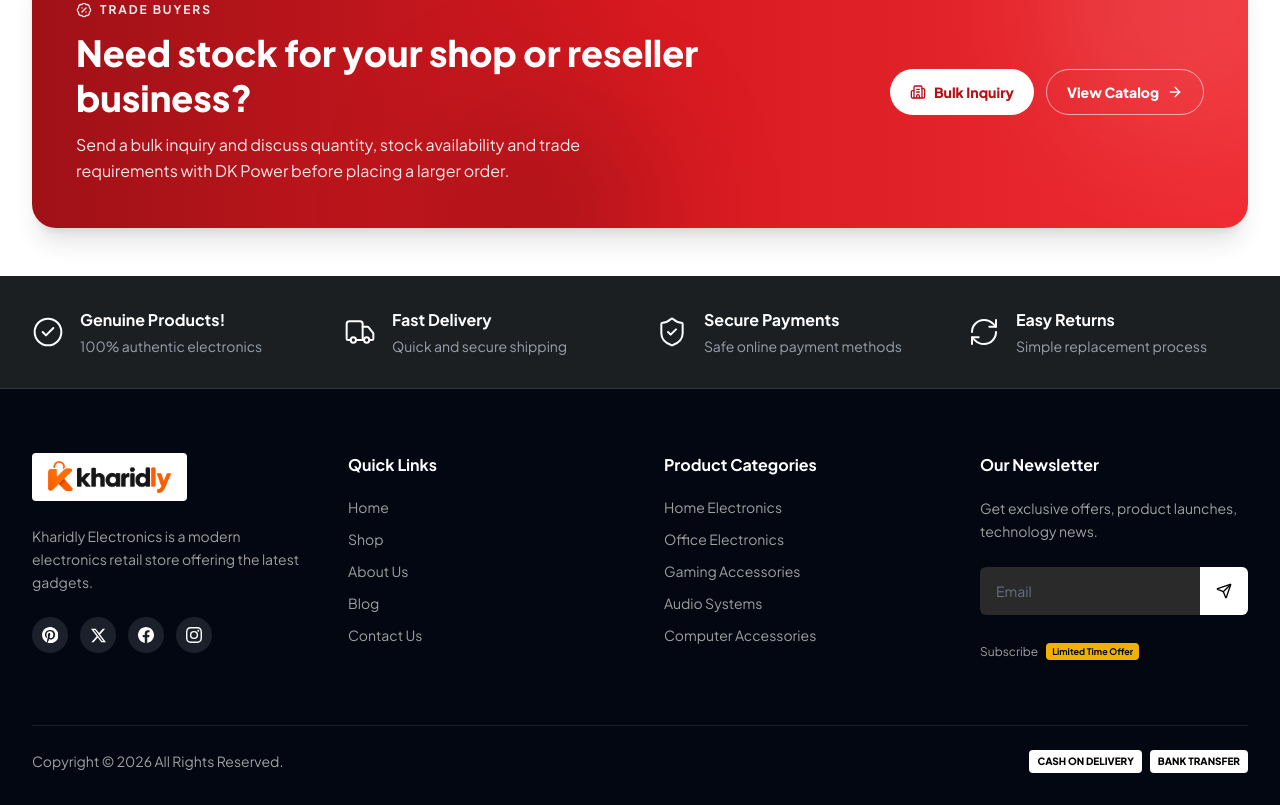
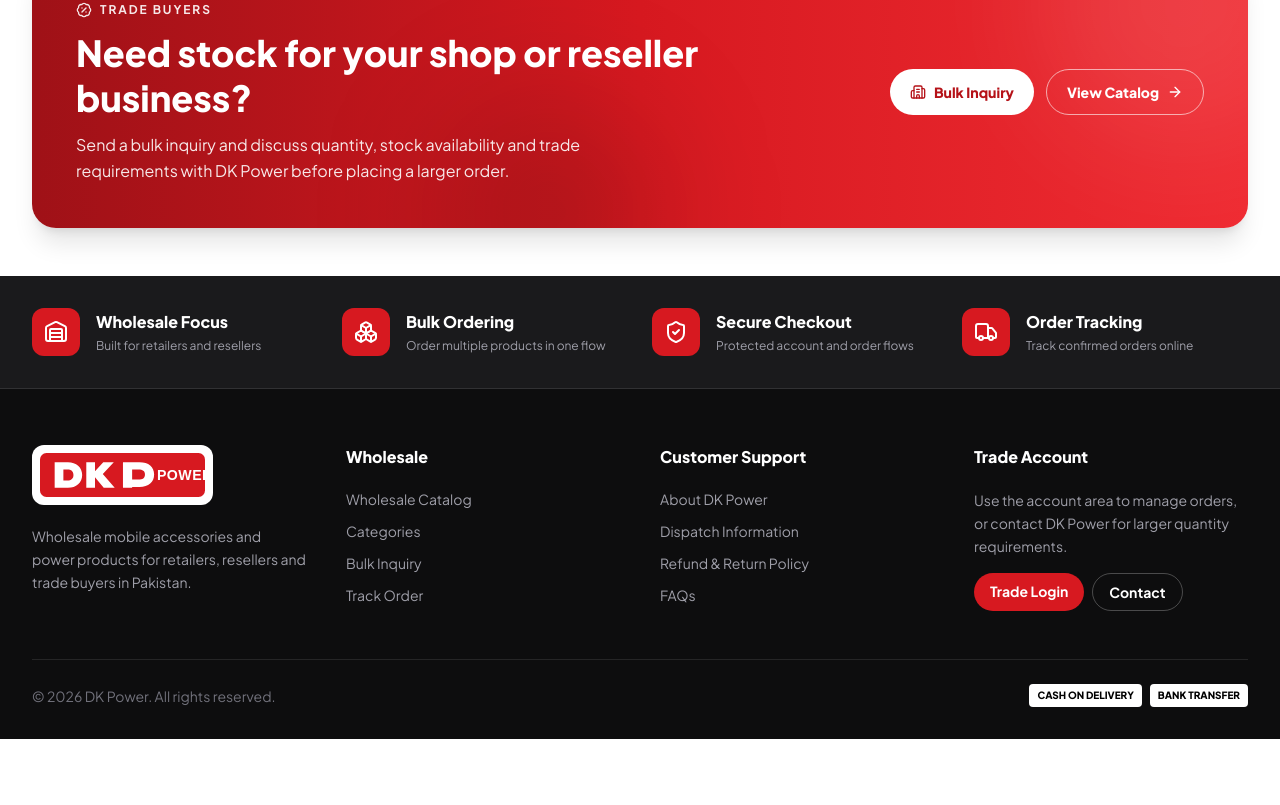
Before and after one commit to rovaidkhan07/Dpower-, a Next.js app: page / in a window 1280 px wide. Shown: the part 2496-3301 px from the top of the page. After the commit the page ends 3235 px from the top, so only its background shows below. Built offline with nearby package versions, Linux system fonts and the light colour scheme; no server answers; the database is empty.

Commit message:
feat: replace Kharidly footer with DK Power wholesale footer

```diff
--- a/src/components/storefront/footer.tsx
+++ b/src/components/storefront/footer.tsx
@@ -1,142 +1,70 @@
 import React from "react";
 import Link from "next/link";
 import Image from "next/image";
-import { CheckCircle2, Truck, ShieldCheck, RefreshCw, Send } from "lucide-react";
+import { Boxes, ShieldCheck, Truck, Warehouse } from "lucide-react";
 
 export function Footer() {
+  const features = [
+    { icon: Warehouse, title: "Wholesale Focus", text: "Built for retailers and resellers" },
+    { icon: Boxes, title: "Bulk Ordering", text: "Order multiple products in one flow" },
+    { icon: ShieldCheck, title: "Secure Checkout", text: "Protected account and order flows" },
+    { icon: Truck, title: "Order Tracking", text: "Track confirmed orders online" },
+  ];
+
   return (
     <footer className="w-full font-sans">
-
-      {/* Top Feature Bar */}
-      <div className="bg-[#1C1F22] text-white py-8 border-b border-white/10">
-        <div className="max-w-[1280px] mx-auto px-5 lg:px-8">
-          <div className="grid grid-cols-1 md:grid-cols-2 lg:grid-cols-4 gap-6 lg:gap-8">
-
-            <div className="flex items-center gap-4">
-              <CheckCircle2 className="w-8 h-8 text-white stroke-[1.5]" />
-              <div className="flex flex-col">
-                <span className="font-bold text-base mb-1">Genuine Products!</span>
-                <span className="text-sm text-gray-400">100% authentic electronics</span>
-              </div>
+      <div className="border-b border-white/10 bg-[#1a1a1c] py-8 text-white">
+        <div className="mx-auto grid max-w-[1280px] grid-cols-1 gap-6 px-5 sm:grid-cols-2 lg:grid-cols-4 lg:px-8">
+          {features.map(({ icon: Icon, title, text }) => (
+            <div key={title} className="flex items-center gap-4">
+              <div className="flex h-12 w-12 shrink-0 items-center justify-center rounded-xl bg-primary"><Icon className="h-6 w-6" /></div>
+              <div><div className="font-extrabold">{title}</div><div className="mt-1 text-xs text-zinc-400">{text}</div></div>
             </div>
-
-            <div className="flex items-center gap-4">
-              <Truck className="w-8 h-8 text-white stroke-[1.5]" />
-              <div className="flex flex-col">
-                <span className="font-bold text-base mb-1">Fast Delivery</span>
-                <span className="text-sm text-gray-400">Quick and secure shipping</span>
-              </div>
-            </div>
-
-            <div className="flex items-center gap-4">
-              <ShieldCheck className="w-8 h-8 text-white stroke-[1.5]" />
-              <div className="flex flex-col">
-                <span className="font-bold text-base mb-1">Secure Payments</span>
-                <span className="text-sm text-gray-400">Safe online payment methods</span>
-              </div>
-            </div>
-
-            <div className="flex items-center gap-4">
-              <RefreshCw className="w-8 h-8 text-white stroke-[1.5]" />
-              <div className="flex flex-col">
-                <span className="font-bold text-base mb-1">Easy Returns</span>
-                <span className="text-sm text-gray-400">Simple replacement process</span>
-              </div>
-            </div>
-
-          </div>
+          ))}
         </div>
       </div>
 
-      {/* Main Footer */}
-      <div className="bg-gray-950 text-white pt-16 pb-8">
-        <div className="max-w-[1280px] mx-auto px-5 lg:px-8">
-          <div className="grid grid-cols-1 md:grid-cols-2 lg:grid-cols-4 gap-12 mb-16">
-
-            {/* Logo & Description */}
-            <div className="flex flex-col gap-6 items-start">
-              <Link href="/" className="flex items-center">
-                <div className="bg-white px-4 py-2 rounded-sm inline-flex">
-                  <Image src="/logo/kharidly-logo.png" alt="Kharidly" width={128} height={32} className="h-8 w-auto object-contain" loading="lazy" />
-                </div>
-              </Link>
-              <p className="text-[#A0A0A0] text-sm leading-relaxed">
-                Kharidly Electronics is a modern electronics retail store offering the latest gadgets.
-              </p>
-
-              <div className="flex items-center gap-3">
-                <a href="#" className="w-9 h-9 rounded-full bg-white/10 flex items-center justify-center text-white hover:text-white transition-colors group">
-                  <svg viewBox="0 0 24 24" fill="currentColor" className="w-4 h-4 transition-transform group-hover:scale-110"><path d="M12.017 0C5.396 0 .029 5.367.029 11.987c0 5.079 3.158 9.417 7.618 11.162-.105-.949-.199-2.403.041-3.439.219-.937 1.406-5.957 1.406-5.957s-.359-.72-.359-1.781c0-1.663.967-2.911 2.168-2.911 1.024 0 1.518.769 1.518 1.688 0 1.029-.653 2.567-.992 3.992-.285 1.193.6 2.165 1.775 2.165 2.128 0 3.768-2.245 3.768-5.487 0-2.861-2.063-4.869-5.008-4.869-3.41 0-5.409 2.562-5.409 5.199 0 1.033.394 2.143.889 2.741.099.12.112.225.085.345-.09.375-.293 1.199-.334 1.363-.053.225-.172.271-.401.165-1.495-.69-2.433-2.878-2.433-4.646 0-3.776 2.748-7.252 7.951-7.252 4.188 0 7.449 2.986 7.449 6.969 0 4.167-2.626 7.521-6.273 7.521-1.225 0-2.378-.636-2.772-1.391l-.754 2.873c-.272 1.039-1.01 2.34-1.503 3.136 1.439.444 2.964.685 4.537.685 6.621 0 11.988-5.367 11.988-11.988C24.004 5.367 18.638 0 12.017 0z"/></svg>
-                </a>
-                <a href="#" className="w-9 h-9 rounded-full bg-white/10 flex items-center justify-center text-white hover:text-white transition-colors group">
-                  <svg viewBox="0 0 24 24" fill="currentColor" className="w-[15px] h-[15px] transition-transform group-hover:scale-110"><path d="M18.901 1.153h3.68l-8.04 9.19L24 22.846h-7.406l-5.8-7.584-6.638 7.584H.474l8.6-9.83L0 1.154h7.594l5.243 6.932ZM17.61 20.644h2.039L6.486 3.24H4.298Z"/></svg>
-                </a>
-                <a href="#" className="w-9 h-9 rounded-full bg-white/10 flex items-center justify-center text-white hover:text-white transition-colors group">
-                  <svg viewBox="0 0 24 24" fill="currentColor" className="w-4 h-4 transition-transform group-hover:scale-110"><path d="M24 12.073c0-6.627-5.373-12-12-12s-12 5.373-12 12c0 5.99 4.388 10.954 10.125 11.854v-8.385H7.078v-3.469h3.047V9.43c0-3.007 1.792-4.669 4.533-4.669 1.312 0 2.686.235 2.686.235v2.953H15.83c-1.491 0-1.956.925-1.956 1.874v2.25h3.328l-.532 3.469h-2.796v8.385C19.612 23.027 24 18.062 24 12.073z"/></svg>
-                </a>
-                <a href="#" className="w-9 h-9 rounded-full bg-white/10 flex items-center justify-center text-white hover:text-white transition-colors group">
-                  <svg viewBox="0 0 24 24" fill="currentColor" className="w-4 h-4 transition-transform group-hover:scale-110"><path d="M12 2.163c3.204 0 3.584.012 4.85.07 3.252.148 4.771 1.691 4.919 4.919.058 1.265.069 1.645.069 4.849 0 3.205-.012 3.584-.069 4.849-.149 3.225-1.664 4.771-4.919 4.919-1.266.058-1.644.07-4.85.07-3.204 0-3.584-.012-4.849-.07-3.26-.149-4.771-1.699-4.919-4.92-.058-1.265-.07-1.644-.07-4.849 0-3.204.013-3.583.07-4.849.149-3.227 1.664-4.771 4.919-4.919 1.266-.057 1.645-.069 4.849-.069zM12 0C8.741 0 8.333.014 7.053.072 2.695.272.273 2.69.073 7.052.014 8.333 0 8.741 0 12c0 3.259.014 3.668.072 4.948.2 4.358 2.618 6.78 6.98 6.98C8.333 23.986 8.741 24 12 24c3.259 0 3.668-.014 4.948-.072 4.354-.2 6.782-2.618 6.979-6.98.059-1.28.073-1.689.073-4.948 0-3.259-.014-3.667-.072-4.947-.196-4.354-2.617-6.78-6.979-6.98C15.668.014 15.259 0 12 0zm0 5.838a6.162 6.162 0 100 12.324 6.162 6.162 0 000-12.324zM12 16a4 4 0 110-8 4 4 0 010 8zm6.406-11.845a1.44 1.44 0 100 2.881 1.44 1.44 0 000-2.881z"/></svg>
-                </a>
-              </div>
+      <div className="bg-[#0d0d0e] pb-8 pt-14 text-white">
+        <div className="mx-auto max-w-[1280px] px-5 lg:px-8">
+          <div className="mb-12 grid grid-cols-1 gap-10 md:grid-cols-2 lg:grid-cols-4">
+            <div>
+              <Link href="/" className="inline-flex rounded-xl bg-white p-2"><Image src="/logo/dk-power.svg" alt="DK Power" width={180} height={48} className="h-11 w-auto" /></Link>
+              <p className="mt-5 max-w-xs text-sm leading-relaxed text-zinc-400">Wholesale mobile accessories and power products for retailers, resellers and trade buyers in Pakistan.</p>
             </div>
 
-            {/* Quick Links */}
-            <div className="flex flex-col gap-5">
-              <h4 className="font-bold text-[16px] text-white">Quick Links</h4>
-              <nav className="flex flex-col gap-6 sm:gap-3">
-                <Link href="/" className="text-[#A0A0A0] hover:text-white text-sm transition-colors w-max">Home</Link>
-                <Link href="/shop" className="text-[#A0A0A0] hover:text-white text-sm transition-colors w-max">Shop</Link>
-                <Link href="/about" className="text-[#A0A0A0] hover:text-white text-sm transition-colors w-max">About Us</Link>
-                <Link href="/blog" className="text-[#A0A0A0] hover:text-white text-sm transition-colors w-max">Blog</Link>
-                <Link href="/contact" className="text-[#A0A0A0] hover:text-white text-sm transition-colors w-max">Contact Us</Link>
+            <div>
+              <h4 className="mb-5 font-extrabold">Wholesale</h4>
+              <nav className="flex flex-col gap-3 text-sm text-zinc-400">
+                <Link href="/shop" className="hover:text-white">Wholesale Catalog</Link>
+                <Link href="/categories" className="hover:text-white">Categories</Link>
+                <Link href="/contact" className="hover:text-white">Bulk Inquiry</Link>
+                <Link href="/track-order" className="hover:text-white">Track Order</Link>
               </nav>
             </div>
 
-            {/* Product Categories */}
-            <div className="flex flex-col gap-5">
-              <h4 className="font-bold text-[16px] text-white">Product Categories</h4>
-              <nav className="flex flex-col gap-6 sm:gap-3">
-                <Link href="/shop?category=home" className="text-[#A0A0A0] hover:text-white text-sm transition-colors w-max">Home Electronics</Link>
-                <Link href="/shop?category=office" className="text-[#A0A0A0] hover:text-white text-sm transition-colors w-max">Office Electronics</Link>
-                <Link href="/shop?category=gaming" className="text-[#A0A0A0] hover:text-white text-sm transition-colors w-max">Gaming Accessories</Link>
-                <Link href="/shop?category=audio" className="text-[#A0A0A0] hover:text-white text-sm transition-colors w-max">Audio Systems</Link>
-                <Link href="/shop?category=computer" className="text-[#A0A0A0] hover:text-white text-sm transition-colors w-max">Computer Accessories</Link>
+            <div>
+              <h4 className="mb-5 font-extrabold">Customer Support</h4>
+              <nav className="flex flex-col gap-3 text-sm text-zinc-400">
+                <Link href="/about" className="hover:text-white">About DK Power</Link>
+                <Link href="/delivery-information" className="hover:text-white">Dispatch Information</Link>
+                <Link href="/refund-policy" className="hover:text-white">Refund & Return Policy</Link>
+                <Link href="/faq" className="hover:text-white">FAQs</Link>
               </nav>
             </div>
 
-            {/* Newsletter */}
-            <div className="flex flex-col gap-5">
-              <h4 className="font-bold text-[16px] text-white">Our Newsletter</h4>
-              <p className="text-[#A0A0A0] text-sm leading-relaxed mb-1">
-                Get exclusive offers, product launches, technology news.
-              </p>
-
-              <div className="flex w-full bg-[#2A2A2A] rounded-md h-[48px]">
-                <input
-                  type="email"
-                  placeholder="Email"
-                  className="flex-1 bg-transparent border-none focus:outline-none px-4 text-sm text-white placeholder:text-gray-500"
-                />
-                <button className="bg-white text-black h-full px-4 rounded-r-md flex items-center justify-center hover:bg-gray-200 transition-colors">
-                  <Send className="w-4 h-4" />
-                </button>
-              </div>
-
-              <div className="mt-2 text-[#A0A0A0] text-[12px] flex items-center gap-2">
-                Subscribe <span className="inline-block px-1.5 py-0.5 bg-yellow-500 text-black text-[9px] font-bold rounded-sm">Limited Time Offer</span>
+            <div>
+              <h4 className="mb-5 font-extrabold">Trade Account</h4>
+              <p className="mb-4 text-sm leading-relaxed text-zinc-400">Use the account area to manage orders, or contact DK Power for larger quantity requirements.</p>
+              <div className="flex flex-wrap gap-2">
+                <Link href="/login" className="rounded-full bg-primary px-4 py-2 text-sm font-bold text-white hover:bg-accent">Trade Login</Link>
+                <Link href="/contact" className="rounded-full border border-white/25 px-4 py-2 text-sm font-bold text-white hover:bg-white/10">Contact</Link>
               </div>
             </div>
           </div>
 
-          {/* Bottom Copyright */}
-          <div className="pt-6 border-t border-white/10 flex flex-col md:flex-row items-center justify-between gap-4">
-            <p className="text-[#A0A0A0] text-sm">
-              Copyright © {new Date().getFullYear()} All Rights Reserved.
-            </p>
-            <div className="flex items-center gap-2">
-              <div className="px-2 py-1 bg-white rounded-sm font-black text-black text-[10px]">CASH ON DELIVERY</div>
-                <div className="px-2 py-1 bg-white rounded-sm font-black text-black text-[10px]">BANK TRANSFER</div>
-            </div>
+          <div className="flex flex-col items-center justify-between gap-4 border-t border-white/10 pt-6 text-sm text-zinc-500 md:flex-row">
+            <p>© {new Date().getFullYear()} DK Power. All rights reserved.</p>
+            <div className="flex gap-2"><span className="rounded bg-white px-2 py-1 text-[10px] font-black text-black">CASH ON DELIVERY</span><span className="rounded bg-white px-2 py-1 text-[10px] font-black text-black">BANK TRANSFER</span></div>
           </div>
         </div>
       </div>
```
